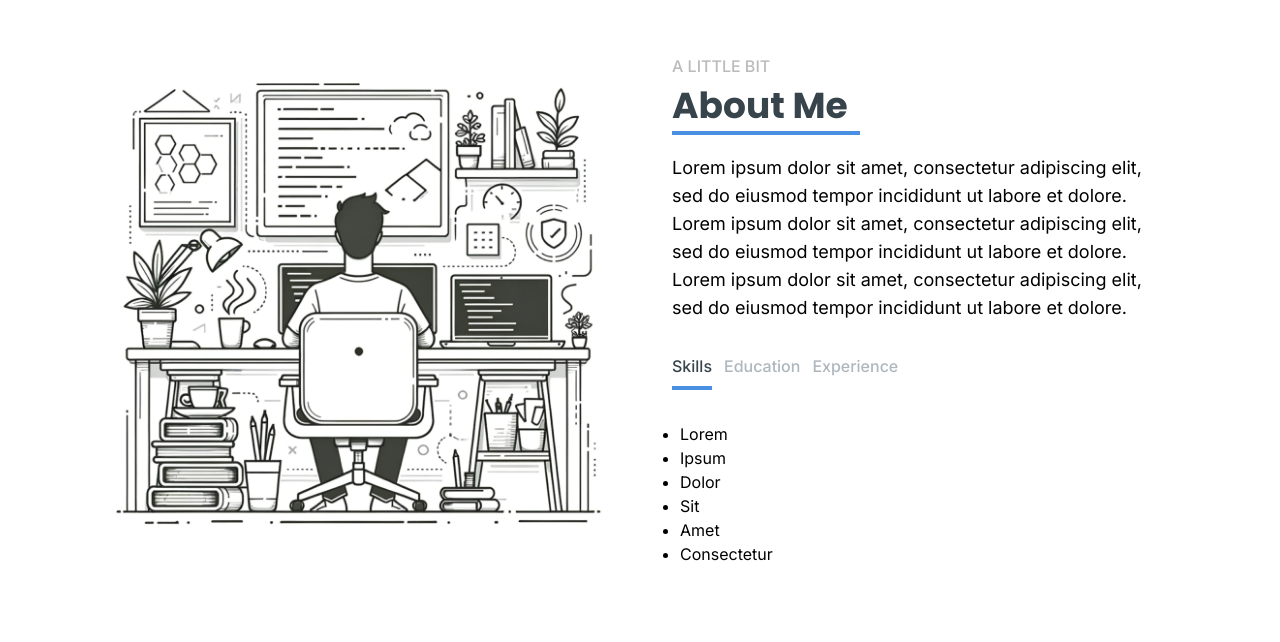
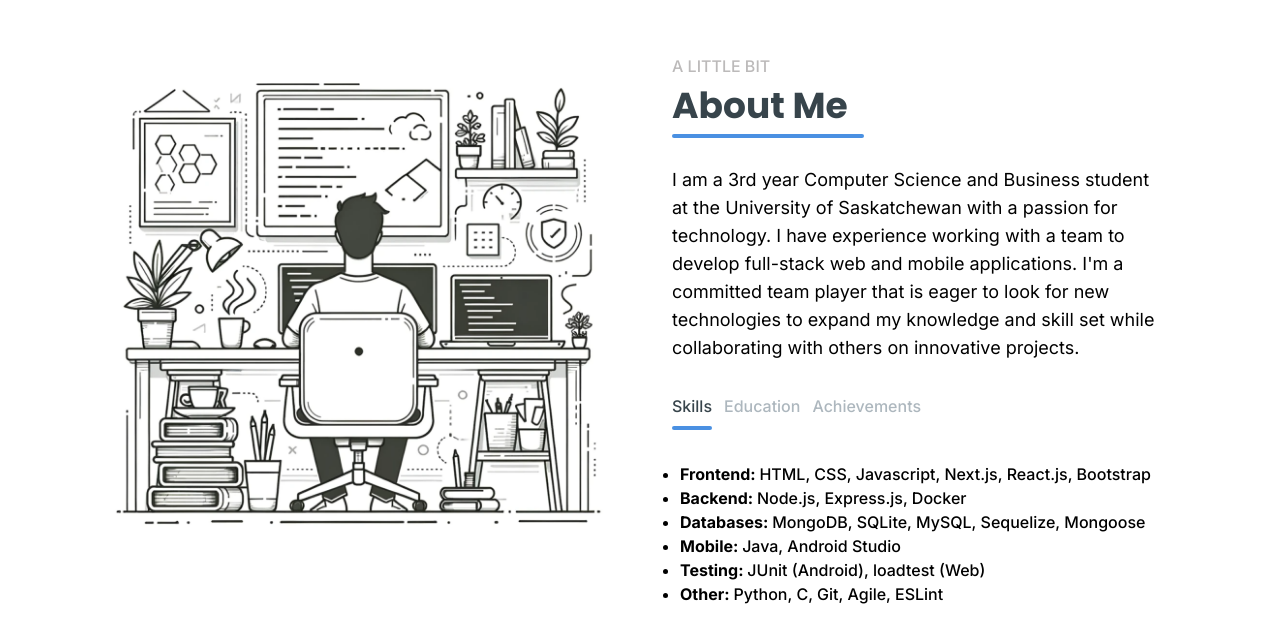
Before and after one commit to lecegues/lecegues-website, a Next.js app in the folder client/: page / in a window 1280 px wide. Shown: the part 746-1388 px from the top of the page. Built offline with nearby package versions, Linux system fonts and the light colour scheme.

Commit message:
Additions to About Section

```diff
--- a/client/app/components/AboutSection.jsx
+++ b/client/app/components/AboutSection.jsx
@@ -1,8 +1,9 @@
 "use client";
 
-import React, { useState, useTransition } from "react";
+import React, { useState, useTransition, useRef } from "react";
 import Image from "next/image";
 import TabButton from "./TabButton";
+import { easeIn, motion, useInView } from "framer-motion";
 
 // Contains information for every tab (content)
 // @TODO should be connected to database
@@ -12,13 +13,30 @@ const TAB_DATA = [
     id: "skills",
     // @TODO allow user to change in dashboard (DB)
     content: (
-      <ul className="list-disc pl-2">
-        <li>Lorem</li>
-        <li>Ipsum</li>
-        <li>Dolor</li>
-        <li>Sit</li>
-        <li>Amet</li>
-        <li>Consectetur</li>
+      <ul className="list-disc pl-2 font-medium">
+        <li>
+          <span className="font-bold">Frontend: </span>HTML, CSS, Javascript,
+          Next.js, React.js, Bootstrap
+        </li>
+        <li>
+          <span className="font-bold">Backend: </span> Node.js, Express.js,
+          Docker
+        </li>
+        <li>
+          <span className="font-bold">Databases: </span>MongoDB, SQLite, MySQL,
+          Sequelize, Mongoose
+        </li>
+        <li>
+          <span className="font-bold">Mobile: </span> Java, Android Studio
+        </li>
+        <li>
+          <span className="font-bold">Testing: </span>JUnit (Android), loadtest
+          (Web)
+        </li>
+        <li>
+          <span className="font-bold">Other: </span>Python, C, Git, Agile,
+          ESLint
+        </li>
       </ul>
     ),
   },
@@ -26,20 +44,40 @@ const TAB_DATA = [
     title: "Education",
     id: "education",
     content: (
-      <ul className="list-disc pl-2">
-        <li>Adipisicing, Delenti</li>
-        <li>Elit Eius, Sed</li>
+      <ul className="list-disc pl-2 font-medium">
+        <li>
+          <span className="font-bold">
+            Degree: University of Saskatchewan <br />{" "}
+          </span>
+          Bachelor of Science in Computer Science <br /> Certificate in Business
+        </li>
+        <li>
+          <span className="font-bold">
+            Relevant Coursework: <br />
+          </span>
+          CMPT 353 (Full Stack Web Programming) <br /> CMPT 370 (Intermediate
+          Software Engineering) <br /> CMPT 371 (Software Management) <br />
+          CMPT 280 (Intermediate Data Structures and Algorithms)
+        </li>
       </ul>
     ),
   },
   {
-    title: "Experience",
-    id: "experience",
+    title: "achievements",
+    id: "achievements",
     content: (
-      <ul className="list-disc pl-2">
-        <li>Lorem Ipsum</li>
-        <li>Dolor Sit</li>
-        <li>Amet Consectetur</li>
+      <ul className="list-disc pl-2 font-medium">
+        <li>
+          <span className="font-bold">
+            Skills Canada - IT Office Software Applications: <br />
+          </span>
+          Proficient in Microsoft Office Suite for professional document and
+          data management. <br />
+          Excelled in timed tasks with a strong focus on accuracy and detail.{" "}
+          <br />
+          Developed communication and problem-solving skills under tight
+          deadlines. <br />
+        </li>
       </ul>
     ),
   },
@@ -60,31 +98,58 @@ const AboutSection = () => {
     });
   };
 
+  // Animation for underline when seen for first time
+  const ref = useRef(null);
+  const isInView = useInView(ref, { once: true }); // once in view, set to true
+
+  const underline_variants = {
+    default: { width: 0 },
+    active: { width: "12rem" },
+  };
+
+  const picture_variants = {
+    default: { opacity: 0, scale: 0 },
+    active: { opactiy: 1, scale: 1 },
+  };
+
   return (
     <section className="text-black py-8 pb-8 2xl:pb-56" id="about">
       <div className="md:grid md:grid-cols-2 gap-8 xl:gap-16 items-center py-8 px-4 sm:py-16 xl:px-16">
         {/* First Column (1/2) */}
         <div className="flex flex-col h-full mt-4 md:mt-0">
-          <Image src="/images/about-me.png" width={500} height={500} />
+          <motion.div
+            animate={isInView ? "active" : "default"}
+            variants={picture_variants}
+            transition={{ duration: 1, delay: 0.2 }}
+          >
+            <Image src="/images/about-me.png" width={500} height={500} />
+          </motion.div>
         </div>
 
         {/* Second Column (2/2) */}
-        <div className="flex flex-col h-full mt-4 md:mt-0 text-left font-sans">
+        <div
+          ref={ref}
+          className="flex flex-col h-full mt-4 md:mt-0 text-left font-sans"
+        >
           <p className="text-[#bcbaba] font-medium mb-2"> A LITTLE BIT </p>
           <h2 className="text-4xl font-mono font-bold text-[#37444B] mb-4">
             {" "}
-            <span className="border-b-4 pr-3 border-[#4a90e2]">
-              {" "}
-              About Me
-            </span>{" "}
+            About Me
+            {/* Animation when seen for first time*/}
+            <motion.div
+              animate={isInView ? "active" : "default"}
+              variants={underline_variants}
+              className="h-1 rounded bg-[#4a90e2] mt-2 w-48"
+              transition={{ duration: 1, delay: 0.4 }}
+            />
           </h2>
           <p className="text-base lg:text-lg mt-3">
-            Lorem ipsum dolor sit amet, consectetur adipiscing elit, sed do
-            eiusmod tempor incididunt ut labore et dolore. Lorem ipsum dolor sit
-            amet, consectetur adipiscing elit, sed do eiusmod tempor incididunt
-            ut labore et dolore. Lorem ipsum dolor sit amet, consectetur
-            adipiscing elit, sed do eiusmod tempor incididunt ut labore et
-            dolore.
+            I am a 3rd year Computer Science and Business student at the
+            University of Saskatchewan with a passion for technology. I have
+            experience working with a team to develop full-stack web and mobile
+            applications. I'm a committed team player that is eager to look for
+            new technologies to expand my knowledge and skill set while
+            collaborating with others on innovative projects.
           </p>
           <div className="flex flex-row mt-8">
             <TabButton
@@ -102,11 +167,11 @@ const AboutSection = () => {
               Education
             </TabButton>
             <TabButton
-              selectTab={() => handleTabChange("experience")}
-              active={tab === "experience"}
+              selectTab={() => handleTabChange("achievements")}
+              active={tab === "achievements"}
             >
               {" "}
-              Experience
+              Achievements
             </TabButton>
           </div>
           <div className="mt-8">
--- a/client/app/components/TabButton.jsx
+++ b/client/app/components/TabButton.jsx
@@ -16,7 +16,7 @@ const TabButton = ({ active, selectTab, children }) => {
       <motion.div
         animate={active ? "active" : "default"}
         variants={variants}
-        className="h-1 bg-[#4a90e2] mt-2 mr-3"
+        className="h-1 bg-[#4a90e2] mt-2 mr-3 rounded"
       ></motion.div>
     </button>
   );
```
